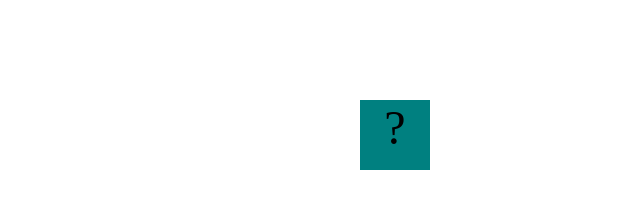
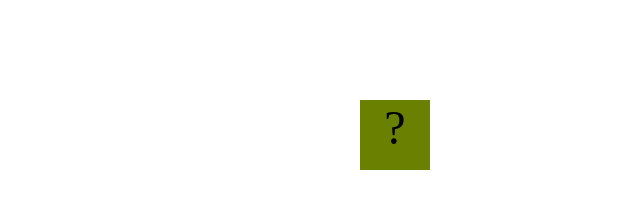
Before and after one commit to perkingsnkabyo/perkingsnkabyo.github.io, a plain HTML site: page fsd-projects/bouncing-box/index.html in a window 1280 px wide. Shown: the whole page, without its empty margins (640-1280 px from the left). Drawn offline with Linux system fonts and the light colour scheme.

Commit message:
perkings tokyo adventure - 3:21 pm

```diff
--- a/fsd-projects/bouncing-box/index.html
+++ b/fsd-projects/bouncing-box/index.html
@@ -8,7 +8,7 @@
       .box {
         width: 70px;
         height: 70px;
-        background-color: teal;
+        background-color: rgb(105, 128, 0);
         font-size: 300%;
         text-align: center;
         user-select: none;
@@ -70,7 +70,8 @@
 
         // TODO 2 - Variable declarations
         var positionX = 0;
-
+        var points = 0;
+        var speed = 10;
 
 
 
@@ -84,6 +85,12 @@
         function update() {
         positionX = positionX + 10
         moveBoxTo(positionX); // Moves box to right
+        if (positionX < boardWidth) {
+        speed *= -1;
+        if (positionX > 0) {
+        speed *= -1;
+}
+}
 
 
 
@@ -100,7 +107,10 @@
          */
         function handleBoxClick() {
         positionX = 0
-        changeBoxText(0)
+        changeBoxText(points)
+        variableName++; // Increases variableName by 1
+        (3 * 0) + 10
+
 
 
 
```
